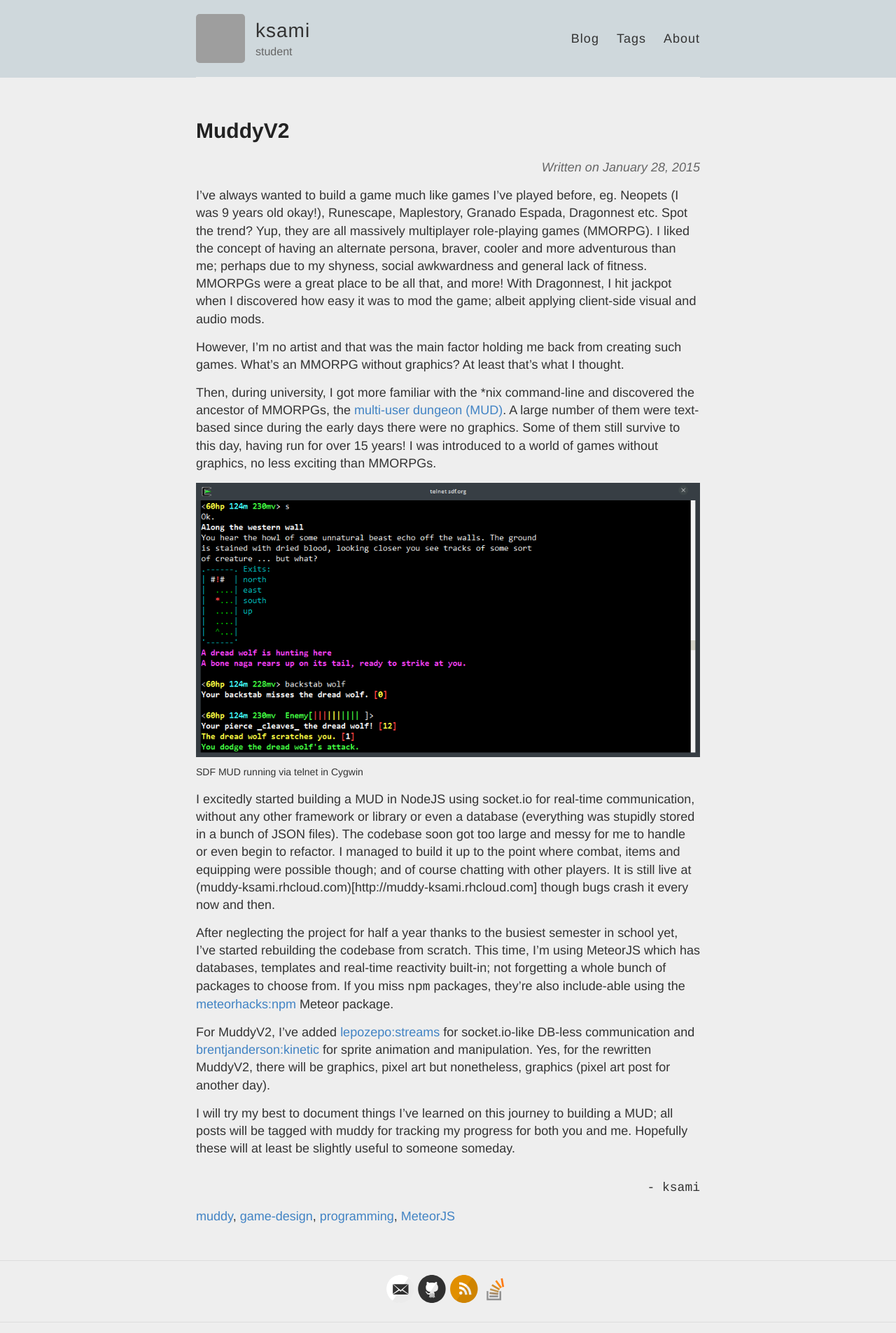
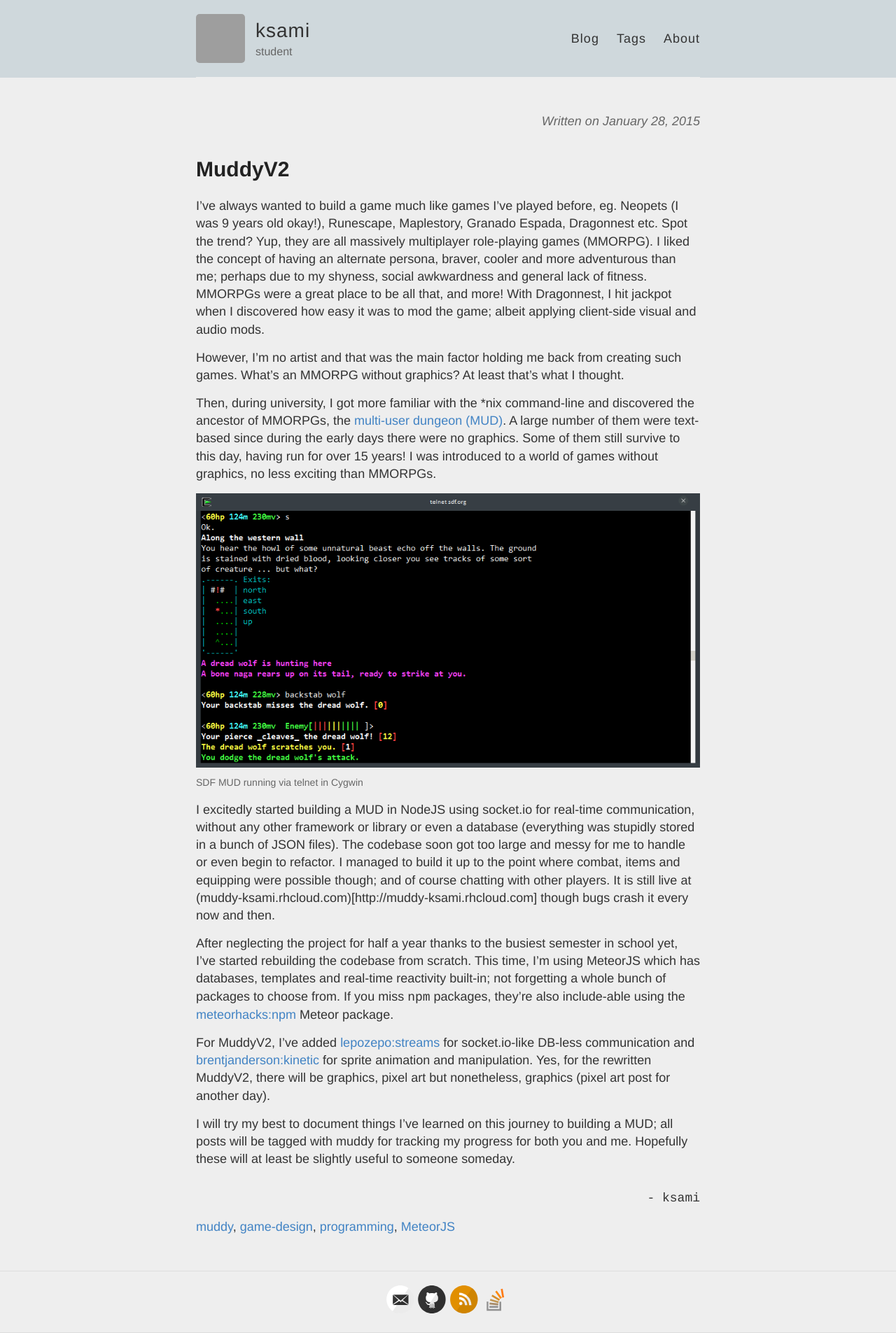
Before and after one commit to ksami/ksami.github.io, a Jekyll site: the page built from _posts/2015-01-28-MuddyV2.md, in a window 1280 px wide. Shown: the whole page at 70% size. Built offline with Jekyll 4.4.1, drawn with Linux system fonts in a browser that asks for light colours; Markdown is read by kramdown in place of the engine named in the settings; comment, search, counter and statistics services are not loaded; grey boxes are pictures that could not be loaded.

Commit message:
change color of caption, move date above title

```diff
--- a/_layouts/post.html
+++ b/_layouts/post.html
@@ -3,11 +3,12 @@ layout: default
 ---
 
 <article class="post">
-  <h1>{{ page.title }}</h1>
 
   <div class="date">
     Written on {{ page.date | date: "%B %e, %Y" }}
   </div>
+
+  <h1>{{ page.title }}</h1>
 
   <div class="entry">
     {{ content }}
--- a/style.scss
+++ b/style.scss
@@ -307,5 +307,5 @@ footer {
 
 .caption {
   font-size: 14px;
-  color: $darkGray;
+  color: $gray;
 }
```
